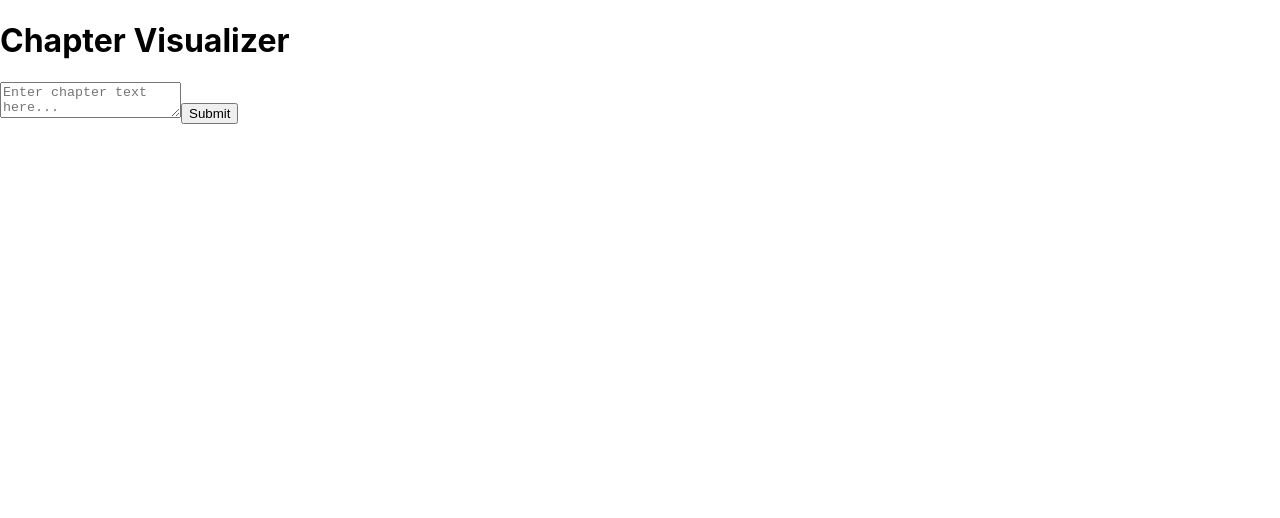
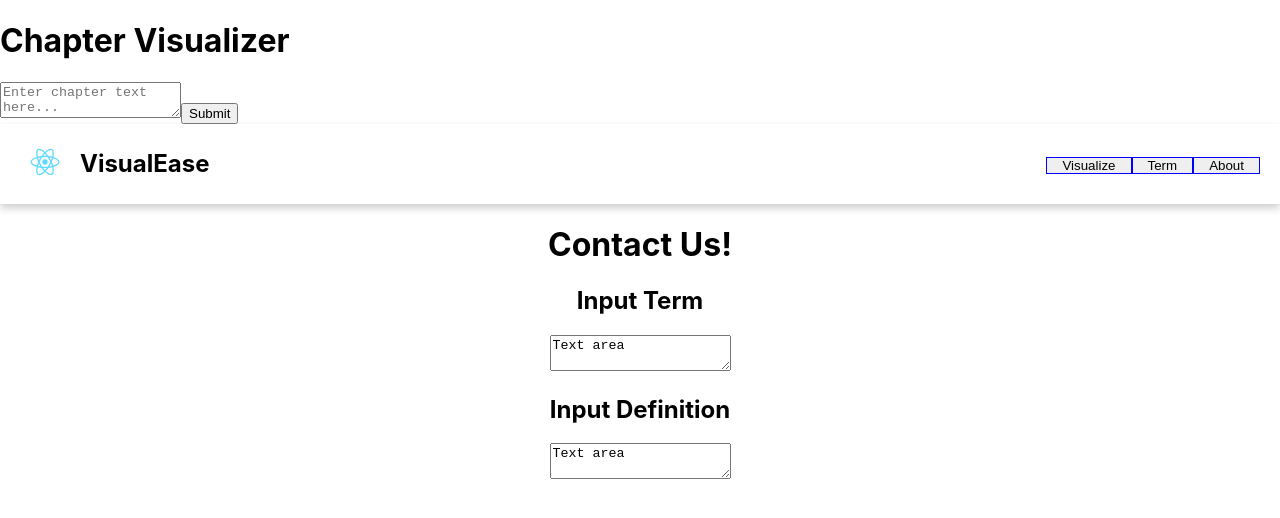
Before and after one commit to Ashan-264/HackGt11Project, a React (Create React App) app in the folder VisualEase/chapter-visualizer-frontend/: page / in a window 1280 px wide. Shown: the top 518 px of the page. Built offline with nearby package versions, Linux system fonts and the light colour scheme.

Commit message:
navbar things

```diff
--- a/VisualEase/chapter-visualizer-frontend/package.json
+++ b/VisualEase/chapter-visualizer-frontend/package.json
@@ -9,6 +9,7 @@
     "axios": "^1.7.7",
     "react": "^18.3.1",
     "react-dom": "^18.3.1",
+    "react-router-dom": "^6.26.2",
     "react-scripts": "5.0.1",
     "web-vitals": "^2.1.4"
   },
--- a/VisualEase/chapter-visualizer-frontend/src/App.js
+++ b/VisualEase/chapter-visualizer-frontend/src/App.js
@@ -1,5 +1,9 @@
 import React, { useState } from 'react';
 import axios from 'axios';
+import { BrowserRouter as Router, Routes, Route } from "react-router-dom";
+import './App.css';
+import Navbar from './Pages/navbar';
+import TermDef from './Pages/termDef';
 
 function App() {
     const [textInput, setTextInput] = useState('');
@@ -40,7 +44,16 @@ function App() {
                     </div>
                 ))}
             </div>
+            <Router>
+            <div className="App">
+                <Navbar />
+                <Routes>
+                    <Route path="/" element={<TermDef />} />
+                </Routes>
+            </div>
+        </Router>
         </div>
+
     );
 }
 
--- /dev/null
+++ b/VisualEase/chapter-visualizer-frontend/src/Pages/navbar.css
@@ -0,0 +1,151 @@
+@media all and (min-width: 800px) {
+    nav {
+        display: flex;
+        flex-direction: row;
+        justify-content: space-between;
+        align-items: center;
+        height: 80px;
+        padding: 0 20px;
+        box-shadow: 0 4px 8px 0 rgba(0, 0, 0, 0.2);
+    }
+}
+
+.navLeft {
+    display: flex;
+    align-items: center;
+}
+
+.navLeft a {
+    text-decoration: none;
+}
+
+.navLeft img {
+    width: 50px;
+    margin-right: 10px;
+}
+
+.navRight ul {
+    display: flex;
+    list-style-type: none;
+}
+
+.menuItem {
+    padding: 0 15px;
+    border: solid 1px blue;
+}
+
+.menuItem:hover {
+    cursor: pointer;
+}
+
+/* mobile nav formatting begins */
+.burger {
+    display: none;
+}
+
+@media all and (max-width: 800px) {
+    .mobile {
+        display: flex;
+        flex-direction: row;
+        justify-content: space-between;
+        align-items: center;
+        height: 80px;
+        padding: 0 20px;
+        box-shadow: 0 4px 8px 0 rgba(0, 0, 0, 0.2);
+    }
+
+    /* menu burger begins */
+    .burger {
+        display: flex;
+        flex-direction: column;
+        justify-content: space-between;
+        width: 30px;
+        height: 21px;
+        cursor: pointer;
+        transition: all 0.3s;
+        overflow-y: hidden;
+        margin-right: 10px;
+    }
+
+    .burger .bar {
+        height: 3px;
+        background-color: rgb(44, 44, 44);
+        transition: transform 0.5s ease;
+    }
+    /* open burger menu begins */
+    .toggle {
+        width: 30px;
+        height: 30px;
+        justify-content: center;
+    }
+
+    .toggle .line1 {
+        transform: rotate(-225deg) translate(4px, -3px);
+        width: 100%;
+    }
+
+    .toggle .line2 {
+        opacity: 0;
+    }
+
+    .toggle .line3 {
+        transform: rotate(-135deg) translate(2px, 0px);
+    }
+
+    /* open burger menu ends */
+    /* burger menu ends */
+
+    .navRight {
+        /* sets tabs as initially hidden */
+        display: none;
+        background-color: white;
+    }
+
+    .active {
+        /* shows tabs when burger menu clicked */
+        display: flex;
+    }
+
+    /* mobile tabs formatting begins */
+    .navRight {
+        width: 100%;
+        height: 100vh;
+        position: fixed;
+    }
+
+    .navRight ul {
+        width: 100%;
+        flex-direction: column;
+        justify-content: center;
+    }
+
+    .navRight ul li {
+        text-align: center;
+        padding: 15px;
+        animation: navLinkFade 1s;
+    }
+
+    .navRight ul li a {
+        margin: .5rem 1rem;
+    }
+
+    .navRight .active {
+        display: flex;
+    }
+
+    @keyframes navLinkFade {
+        from {
+            opacity: 0;
+            transform: translateY(50px);
+        }
+
+        to {
+            opacity: 1;
+            transform: translateY(0);
+        }
+    }
+
+    /* mobile tabs formatting ends */
+}
+
+/* mobile nav formatting ends */
--- /dev/null
+++ b/VisualEase/chapter-visualizer-frontend/src/Pages/navbar.jsx
@@ -0,0 +1,41 @@
+import React from 'react'
+import "./navbar.css"
+import { Link } from "react-router-dom";
+import logo from '../logo.svg'
+
+export default function Navbar() {
+  const toggleNav = () => {
+    var navRightElement = document.getElementById("navRight");
+    navRightElement.classList.toggle("active");
+    var burgerElement = document.getElementById("burger");
+    burgerElement.classList.toggle("toggle");
+  }
+
+  return (
+    <nav>
+      <div className="mobile">
+
+        <div className="navLeft">
+          <div><a href="/"><img src={logo} /></a></div>
+          <div><a href="/"><h1><span style={{ color: '#000000' }}>Visual</span><span style={{ color: '#000000' }}>Ease</span></h1></a></div>
+        </div>
+
+        <a id="burger" onClick={toggleNav} className="toggle-button burger burgerinitial">
+          <span className="bar line1"></span>
+          <span className="bar line2"></span>
+          <span className="bar line3"></span>
+        </a>
+
+      </div>
+
+
+      <div id="navRight" className="navRight">
+        <ul>
+          <li><a href="/visualize"><button component={Link} className="menuItem">Visualize</button></a></li>
+          <li><a href="/term"><button component={Link} className="menuItem">Term</button></a></li>
+          <li><a href="/about"><button component={Link} className="menuItem">About</button></a></li>
+        </ul>
+      </div>
+    </nav>
+  )
+}
--- /dev/null
+++ b/VisualEase/chapter-visualizer-frontend/src/Pages/termDef.jsx
@@ -0,0 +1,18 @@
+import React from 'react'
+
+export default function termDef() {
+
+  document.title = "termDef";
+
+  return (
+    <div className="container">
+      <h1 className="contact_title">Contact Us!</h1>
+      <div>
+        <h2>Input Term</h2>
+        <textarea>Text area</textarea>
+        <h2>Input Definition</h2>
+        <textarea>Text area</textarea>
+      </div>
+    </div>
+  )
+}
```
Also changed, not shown: 1 other file (tests, documents, lock files or other folders).
